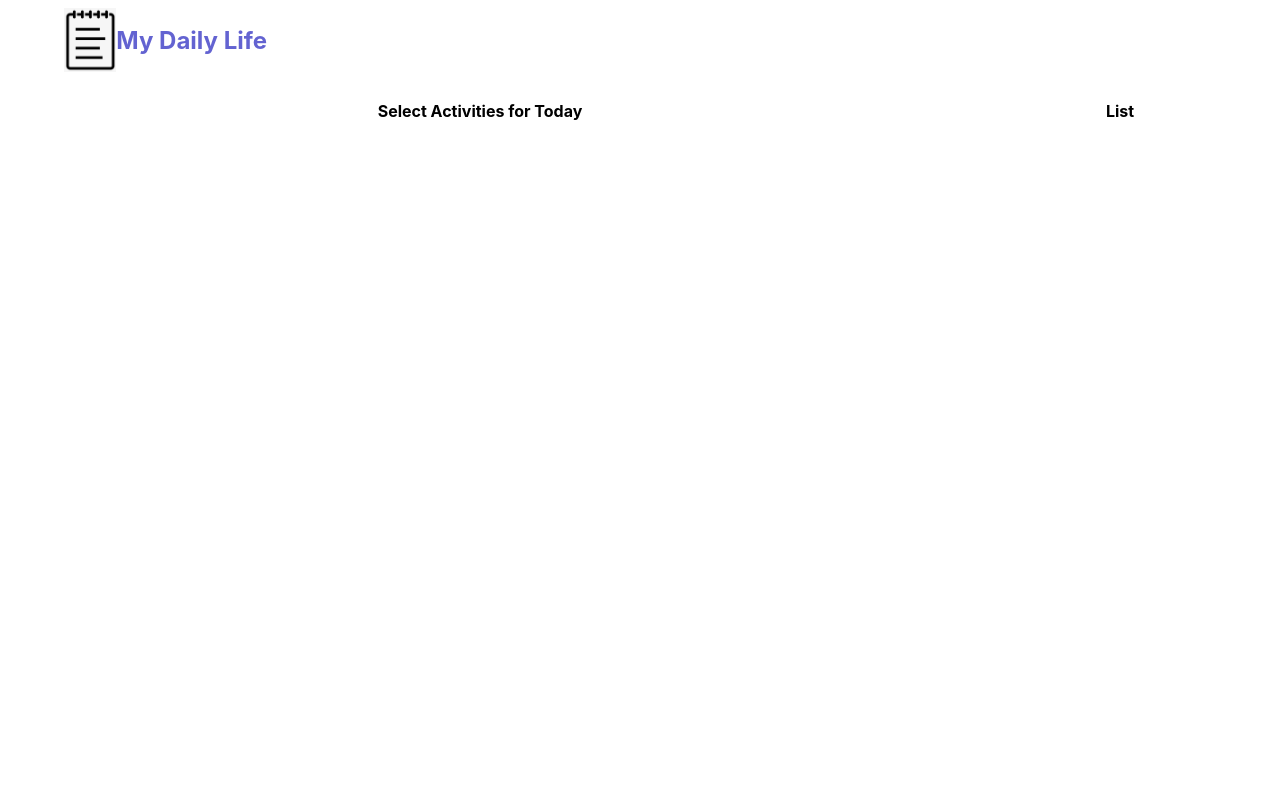
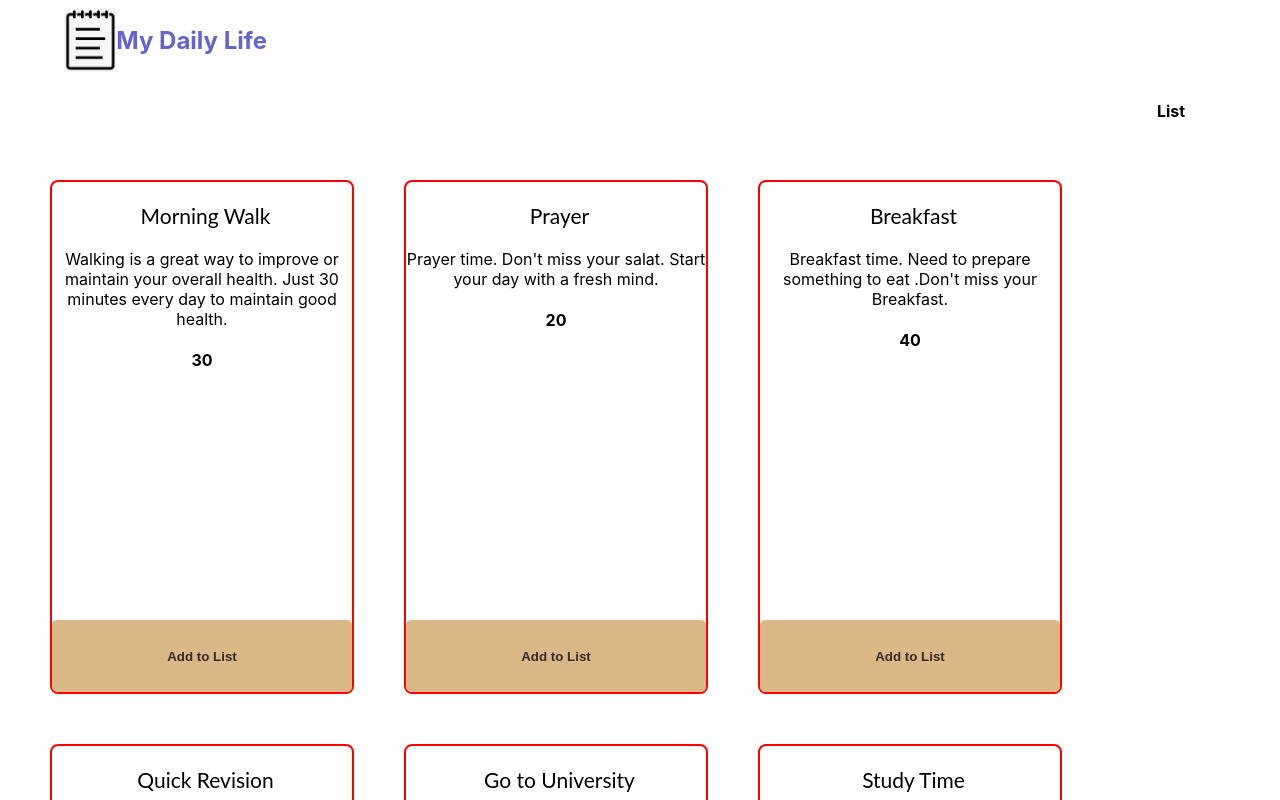
Before and after one commit to BubbleNowrin/My-daily-Routine--simple-react-SPA--A8, a React (Create React App) app: page / in a window 1280 px wide. Shown: the top 800 px of the page. Built offline with nearby package versions, Linux system fonts and the light colour scheme.

Commit message:
json data loaded and displayed

```diff
--- a/src/Components/Activities/Activities.css
+++ b/src/Components/Activities/Activities.css
@@ -2,3 +2,11 @@
     display: grid;
     grid-template-columns: 3fr 1fr;
 }
+
+.activities-section {
+    display: grid;
+    grid-template-columns: repeat(3, 1fr);
+    gap: 50px;
+    margin-top: 100px;
+    margin-left: 50px;
+}
--- a/src/Components/Activities/Activities.js
+++ b/src/Components/Activities/Activities.js
@@ -13,8 +13,9 @@ const Activities = () => {
     }, [])
     return (
         <div className='activity-container'>
-            <div className='activities-Section'>
-                <h4>Select Activities for Today</h4>
+            {/* <div><h4>Select Activities for Today</h4></div> */}
+            <div className='activities-section'>
+
                 {
                     activities.map(activity => <Activity key={activity._id} activity={activity}></Activity>)
                 }
--- a/src/Components/Activity/Activity.css
+++ b/src/Components/Activity/Activity.css
@@ -0,0 +1,50 @@
+.activity {
+    height: 510px;
+    width: 300px;
+    border: 2px solid red;
+    border-radius: 8px;
+    position: relative;
+}
+
+.activity-name {
+    font-family: 'Lato';
+    font-style: normal;
+    font-weight: 400;
+    font-size: 21px;
+    margin-left: 7px;
+}
+
+/* .product img {
+    height: 286px;
+    width: 286px;
+    border-radius: 8px;
+    margin: 7px;
+} */
+
+/* .product-info {
+    margin-left: 8px;
+    line-height: 7px;
+} */
+
+.btn {
+    width: 100%;
+    position: absolute;
+    bottom: 0;
+    padding: 15px;
+    background-color: #dab885;
+    border: none;
+    border-radius: 5px;
+    margin-top: 10px;
+    display: flex;
+    align-items: center;
+    justify-content: center;
+}
+
+.btn-text {
+    color: rgb(53, 43, 43);
+    font-weight: 600;
+}
+
+.btn:hover {
+    background-color: orange;
+}
--- a/src/Components/Activity/Activity.js
+++ b/src/Components/Activity/Activity.js
@@ -2,9 +2,16 @@ import React from 'react';
 import './Activity.css'
 
 const Activity = (props) => {
-    console.log(props);
+    // console.log(props);
+    const { picture, name, about, time } = props.activity;
     return (
-        <div>
+        <div className='activity'>
+            {/* <h2>{picture}</h2> */}
+            <h3 className='activity-name'>{name}</h3>
+            <p>{about}</p>
+            <h4>{time}</h4>
+            <button className='btn'>
+                <p className='btn-text'>Add to List</p></button>
 
         </div>
     );
```
